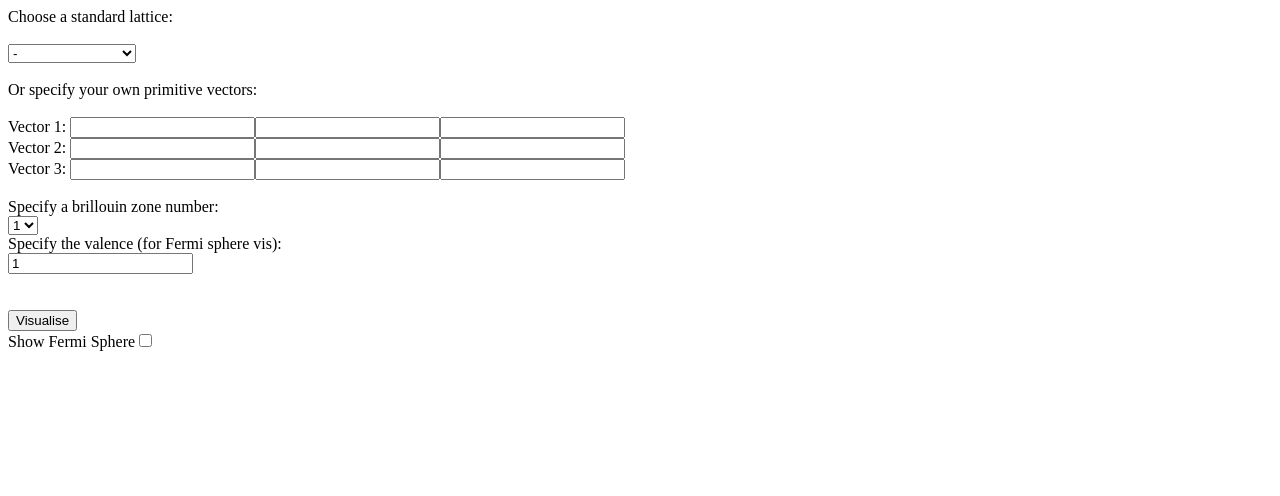
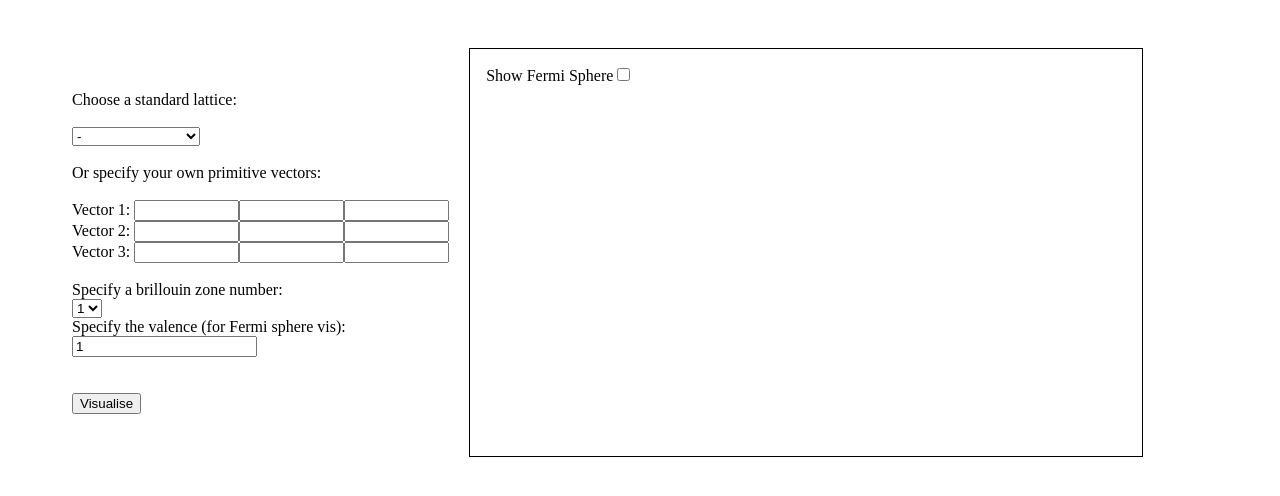
Before and after one commit to tobycrisford/bravais-lattice-fermi-surfaces, a website built with Parcel: page index.html in a window 1280 px wide. Built offline with nearby package versions, Linux system fonts and the light colour scheme.

Commit message:
Tidying up page layout

```diff
--- a/index.html
+++ b/index.html
@@ -1,9 +1,22 @@
 <html>
     <head>
         <script type="module" src="index.js"></script>
+        <style>
+            .parent {
+                margin: 1rem;
+                padding: 2rem 2rem;
+                text-align: left;
+            }
+            .child {
+                display: inline-block;
+                padding: 1rem 1rem;
+                vertical-align: middle;
+            }
+        </style>
     </head>
     <body>
-        <div id="test_input">
+        <div class="parent">
+            <div id="test_input" class="child">
                 Choose a standard lattice:
                 <br><br>
                 <div id="standard-lattice-select"></div>
@@ -19,8 +32,10 @@
                 <br><br>
                 <input id="test-button" type="button" value="Visualise">
             </div>
-        <div id="status"></div>
+            <div id="output_displays" class="child" style="border:1px solid black">
                 <div id="sphere_toggle">Show Fermi Sphere</div>
                 <div id="output"></div>
+            </div>
+        </div>
     </body>
 </html>
--- a/index.js
+++ b/index.js
@@ -197,6 +197,7 @@ for (let i = 0;i < 3;i++) {
         const comp_input = document.createElement("input");
         comp_input.setAttribute("type","text");
         comp_input.setAttribute("id",i.toString() + "_" + j.toString());
+        comp_input.setAttribute("size", 10);
         comp_input.addEventListener("change", clear_lattice_selection);
         form_element.appendChild(comp_input);
     }
@@ -226,11 +227,13 @@ sphere_toggle.addEventListener("click", toggle_sphere);
 
 // Create threejs scene
 
+const width = window.innerWidth / 2;
+const height = document.getElementById("test_input").clientHeight;
 const scene = new THREE.Scene();
-const camera = new THREE.PerspectiveCamera( 75, window.innerWidth / window.innerHeight, 0.1, 1000 );
+const camera = new THREE.PerspectiveCamera( 35, width / height, 0.1, 2000 );
 
 const renderer = new THREE.WebGLRenderer();
-renderer.setSize( window.innerWidth, window.innerHeight );
+renderer.setSize( width, height);
 document.getElementById("output").appendChild( renderer.domElement );
 let obj = null;
 let sphere = null;
```
Lines whose indentation alone changed are shown as unchanged.
